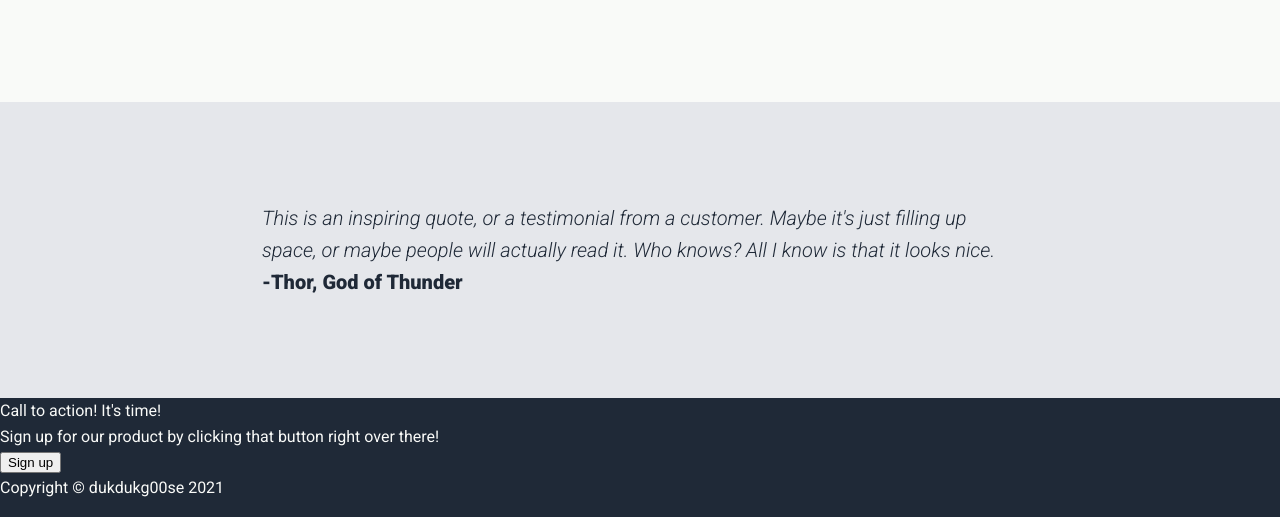
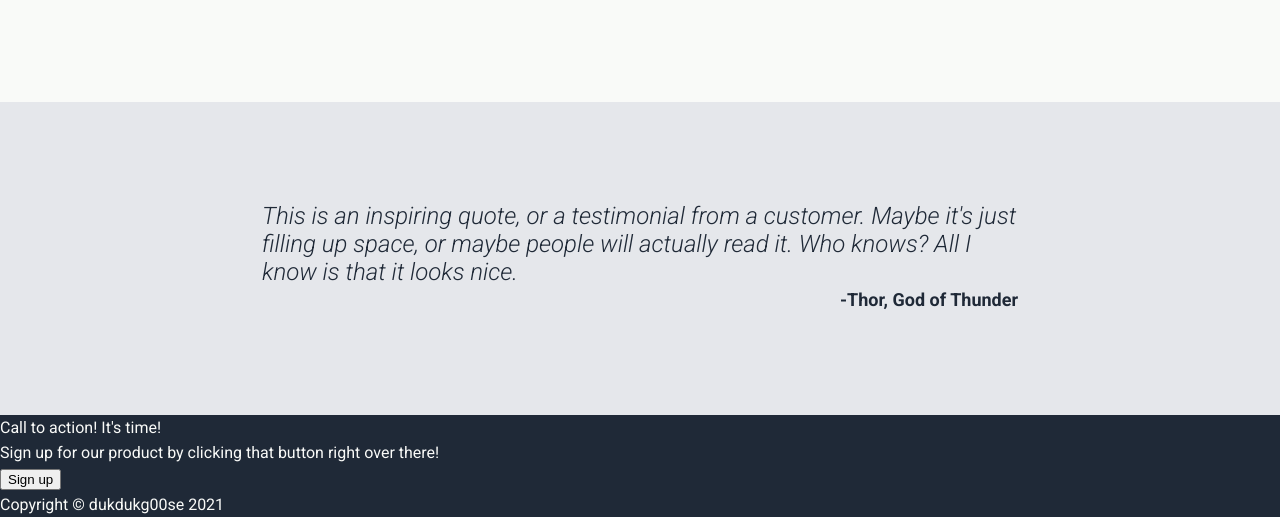
Before and after one commit to dukdukg00se/landing-page, a plain HTML site: page index.html in a window 1280 px wide. Shown: the part 931-1448 px from the top of the page. Drawn offline with Linux system fonts and the light colour scheme; a web font is replaced by a local one.

Commit message:
Adjusted quote container layout, font sizing and style.

```diff
--- a/styles/styles.css
+++ b/styles/styles.css
@@ -141,14 +141,17 @@ blockquote {
   width: 70%;
   margin: auto;
   color: #1f2937;
-
+  display: flex;
+  flex-direction: column;
 }
 #philosophy {
-  font-size: 20px;
+  font-size: 24px;
   font-style: italic;
   font-weight: 100;
+  line-height: normal;
 }
 cite {
-  font-size: 20px;
-  font-weight: 900;
+  font-size: 18px;
+  font-weight: 700;
+  align-self: flex-end;
 }
```
